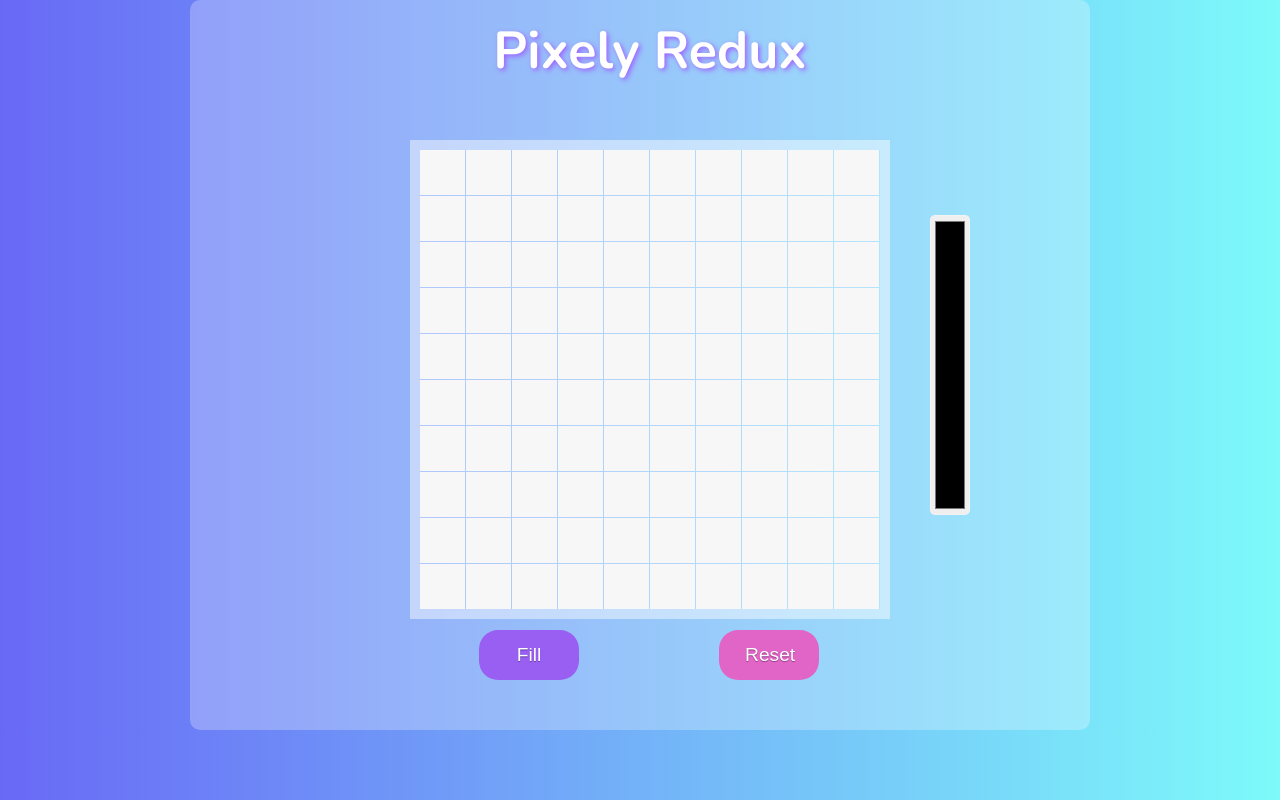
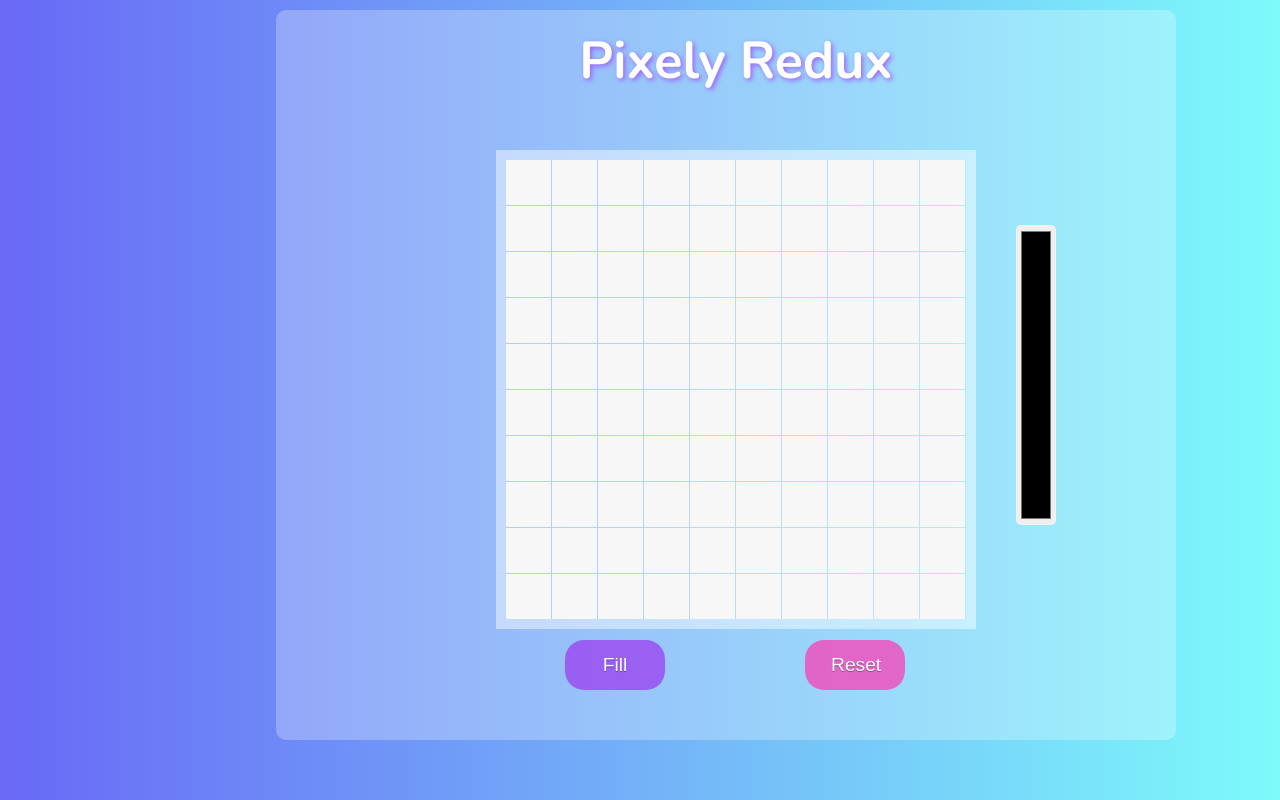
Before and after one commit to nekacurry/FEW-2.3-pixel-art, a React (Create React App) app: page / in a window 1280 px wide. Built offline with nearby package versions, Linux system fonts and the light colour scheme.

Commit message:
changed margin

```diff
--- a/src/index.css
+++ b/src/index.css
@@ -36,7 +36,7 @@ code {
   --grid-height: calc(var(--tile-size) * 10);
 
   width: calc(var(--tile-size) * (4 + 1 + 10 + 1 + 4));
-  margin: auto;
+  margin: 10px 276px;
   display: grid;
 
   grid-gap: 40px;
```
